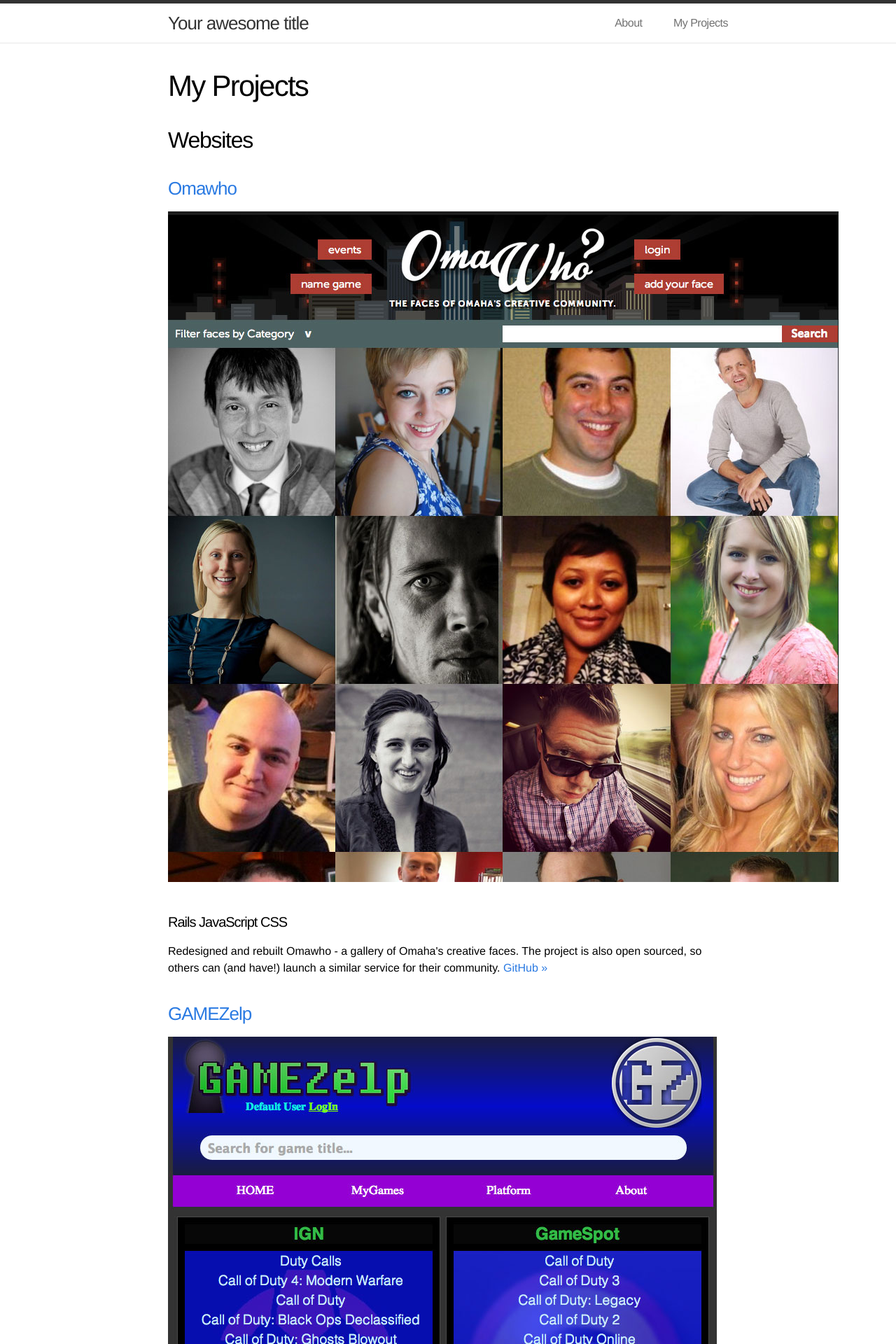
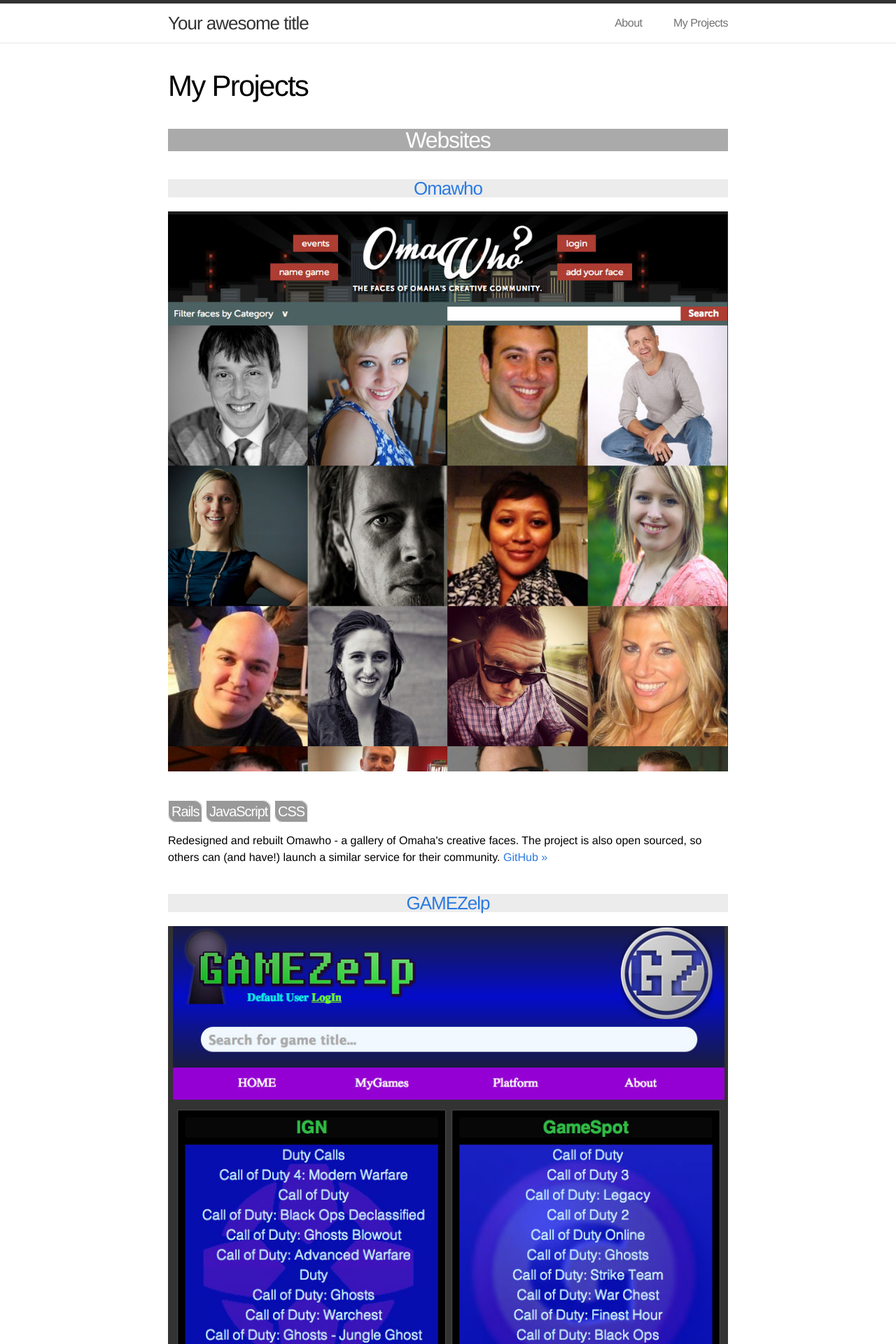
Before and after one commit to danwells/portfolio-jekyll, a Jekyll site: the page built from index.html, in a window 1280 px wide. Shown: the top 1920 px of the page at 70% size. Built offline with Jekyll 4.4.1, drawn with Linux system fonts in a browser that asks for light colours.

Commit message:
Added custom css for projects

```diff
--- a/css/main.css
+++ b/css/main.css
@@ -403,3 +403,34 @@
     margin: 0 0 15px; }
 
 }
+
+/* Portfolio (My Projects) */
+
+.portfolio h1,
+.portfolio h2 {
+	background: #aaa;
+	color: #fff;
+	text-align: center;
+}
+
+.portfolio h3 {
+	background: #ececec;
+	text-align: center;
+}
+
+.item_visual img {
+	width: 100%;
+}
+
+.item_visual a img:hover {
+	opacity: 0.8;
+	border: solid 1px #205caa;
+}
+
+.item_desc span {
+	background: #999;
+	color: #fff;
+	border: solid 1px #fff;
+	border-radius: 0 12px;
+	padding: 4px;
+}
```
